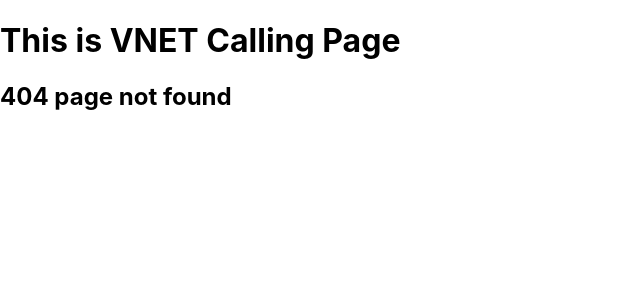
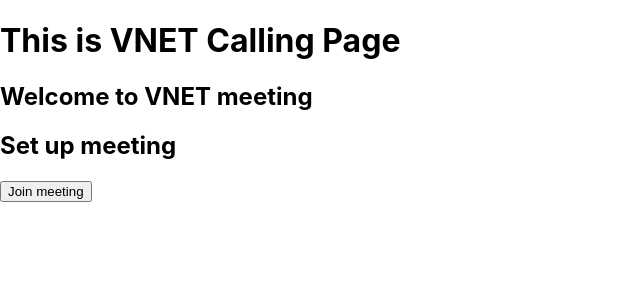
Before and after one commit to wild-times/vnet-frontend, a React (Create React App) app: page /conf/342lkl4l42m/ in a window 1280 px wide. Before the commit this address had no page. Shown: the top 300 px of the page, without its empty margins (0-640 px from the left). Built offline with nearby package versions, Linux system fonts and the light colour scheme.

Commit message:
adds meeting pages

```diff
--- a/src/App.js
+++ b/src/App.js
@@ -5,6 +5,7 @@
 import Error404 from './pages/home/Error404';
 import Home from './pages/home/Home';
 import CreateMeeting from './pages/meetingActions/CreateMeeting';
+import Meeting from './pages/meeting/Meeting';
 
 
 function App () {
@@ -15,6 +16,7 @@
                 <Routes>
                     <Route path='/' element={<Home />} />
                     <Route path='/new-meeting/' element={<CreateMeeting />}/>
+                    <Route path='/conf/:meetingCode/' element={<Meeting />}/>
                     <Route path='*' element={<Error404/>} />
                 </Routes>
             </BrowserRouter>
--- /dev/null
+++ b/src/pages/meeting/Meeting.js
@@ -0,0 +1,17 @@
+import { useState } from 'react';
+
+import MeetingRoom from './MeetingRoom';
+import SetUp from './SetUpMeeting';
+
+
+export default function Meeting () {
+    const [inMeeting, inMeetingSwitch] = useState(false);
+
+    return (
+        <div id="vnet-meeting">
+            <h2>Welcome to VNET meeting</h2>
+
+            {inMeeting? <MeetingRoom switchMeeting={inMeetingSwitch}/>: <SetUp switchMeeting={inMeetingSwitch}/>}
+        </div>
+    )
+}
--- /dev/null
+++ b/src/pages/meeting/MeetingRoom.js
@@ -0,0 +1,10 @@
+export default function MeetingRoom (props) {
+    const { switchMeeting } = props;
+
+    return (
+        <div id="meeting-room">
+            <h2>Meeting Room</h2>
+            <button onClick={() => switchMeeting(false)}>Leave meeting</button>
+        </div>
+    )
+}
--- /dev/null
+++ b/src/pages/meeting/SetUpMeeting.js
@@ -0,0 +1,10 @@
+export default function SetupMeeting (props) {
+    const { switchMeeting } = props;
+
+    return (
+        <div id='meeting-setup'>
+            <h2>Set up meeting</h2>
+            <button onClick={() => switchMeeting(true)}>Join meeting</button>
+        </div>
+    )
+}
```
